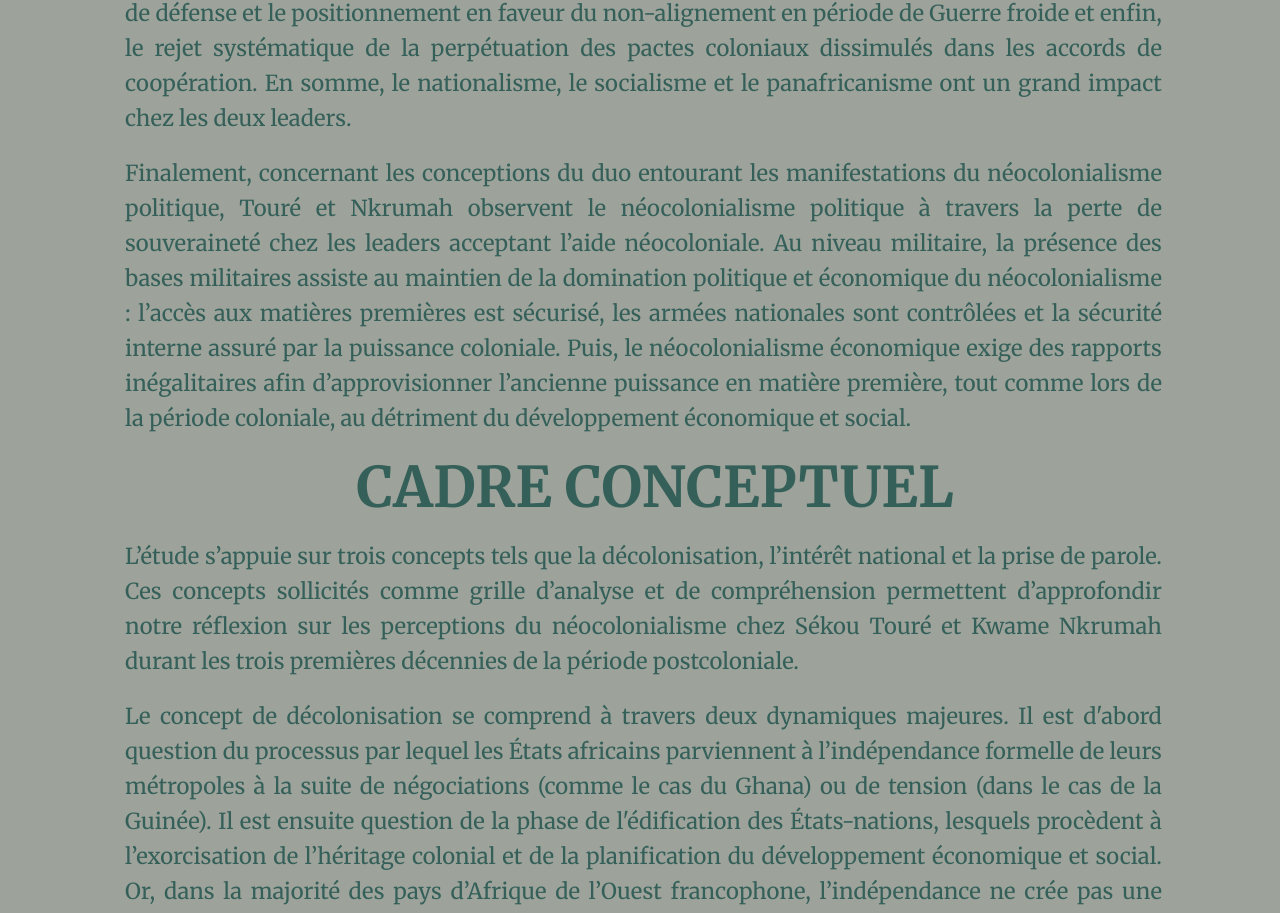
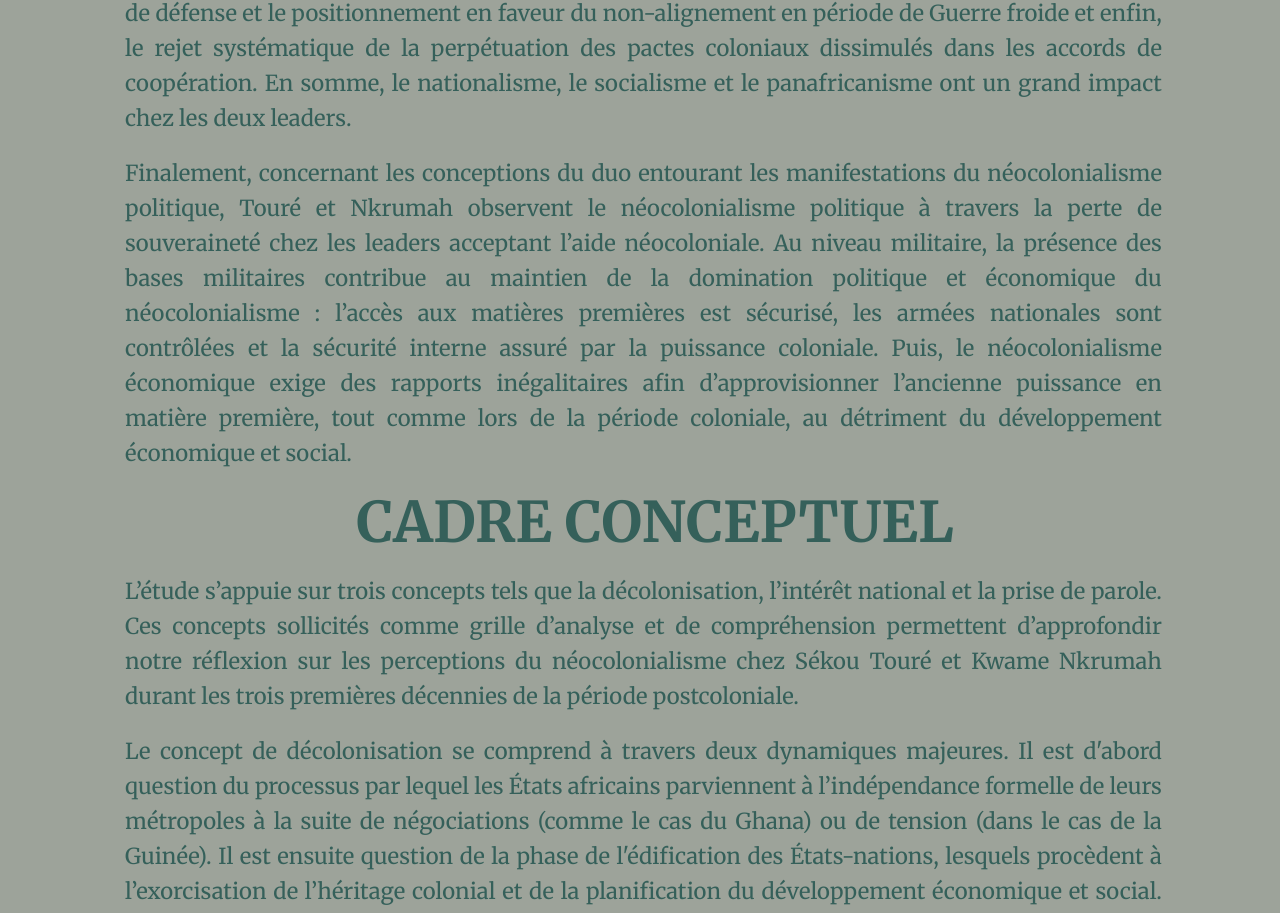
Before and after one commit to WilliamL-ag/Site-neocolonialisme-fini, a plain HTML site: page (0,1) projet informatique/pages/Méthodologie.html in a window 1280 px wide. Shown: the part 1726-2639 px from the top of the page. Drawn offline with Linux system fonts and the light colour scheme; a script that the page names is missing; a web font is replaced by a local one.

Commit message:
Update Méthodologie.html

```diff
--- a/(0,1) projet informatique/pages/Méthodologie.html
+++ b/(0,1) projet informatique/pages/Méthodologie.html
@@ -71,7 +71,7 @@
 
   <p>En ce sens, afin de remédier à l’emprise du néocolonialisme, Touré et Nkrumah proposent en premier la mise sur pied du panafricanisme, qui permettra plusieurs possibilités : la mise en œuvre d’un marché commun africain, la mutualisation des ressources, l’édification d’un système de défense et le positionnement en faveur du non-alignement en période de Guerre froide et enfin, le rejet systématique de la perpétuation des pactes coloniaux dissimulés dans les accords de coopération. En somme, le nationalisme, le socialisme et le panafricanisme ont un grand impact chez les deux leaders. </p>
   <p>
-  Finalement, concernant les conceptions du duo entourant les manifestations du néocolonialisme politique, Touré et Nkrumah observent le néocolonialisme politique à travers la perte de souveraineté chez les leaders acceptant l’aide néocoloniale. Au niveau militaire, la présence des bases militaires assiste au maintien de la domination politique et économique du néocolonialisme : l’accès aux matières premières est sécurisé, les armées nationales sont contrôlées et la sécurité interne assuré par la puissance coloniale. Puis, le néocolonialisme économique exige des rapports inégalitaires afin d’approvisionner l’ancienne puissance en matière première, tout comme lors de la période coloniale, au détriment du développement économique et social.
+  Finalement, concernant les conceptions du duo entourant les manifestations du néocolonialisme politique, Touré et Nkrumah observent le néocolonialisme politique à travers la perte de souveraineté chez les leaders acceptant l’aide néocoloniale. Au niveau militaire, la présence des bases militaires contribue au maintien de la domination politique et économique du néocolonialisme : l’accès aux matières premières est sécurisé, les armées nationales sont contrôlées et la sécurité interne assuré par la puissance coloniale. Puis, le néocolonialisme économique exige des rapports inégalitaires afin d’approvisionner l’ancienne puissance en matière première, tout comme lors de la période coloniale, au détriment du développement économique et social.
   </p>
 
 
```
